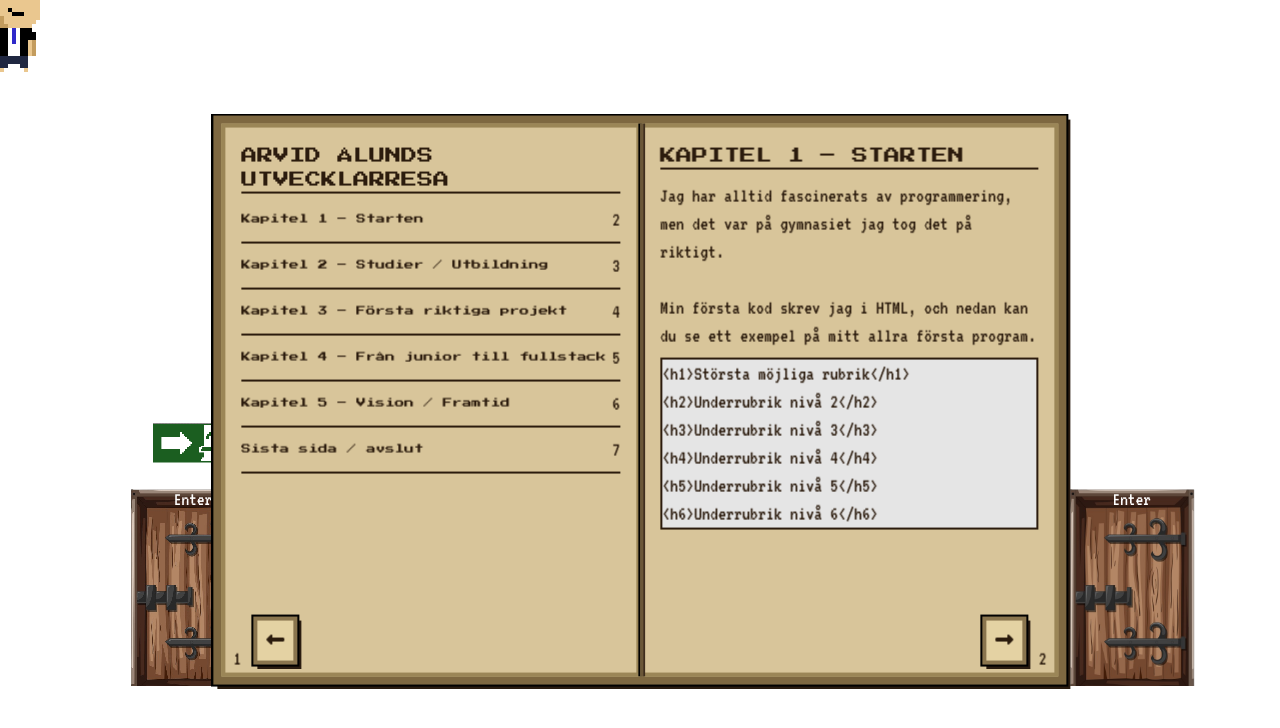
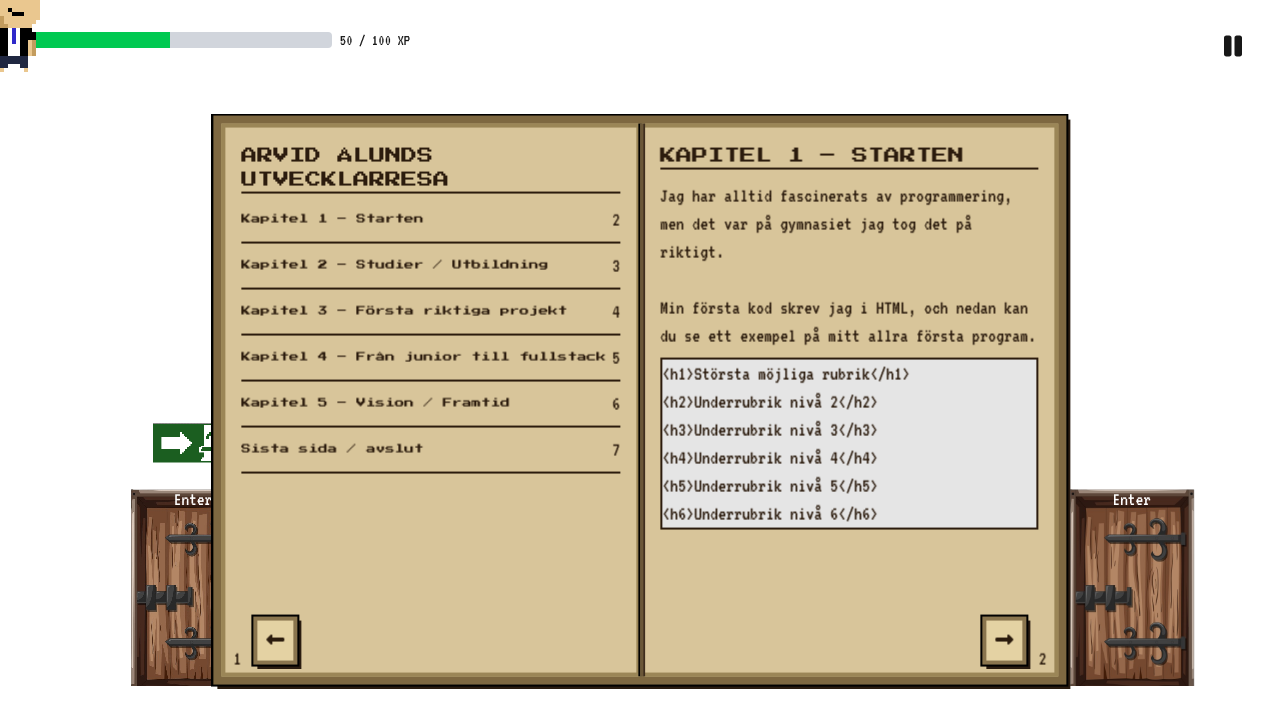
Before and after one commit to ArvidAlund/game-portfolio, a Next.js app: page /aboutme in a window 1280 px wide. Shown: the top 728 px of the page. Built offline with nearby package versions, Linux system fonts and the light colour scheme.

Commit message:
Skapat ett UI för player för xp och pausmeny

```diff
--- a/src/app/aboutme/page.jsx
+++ b/src/app/aboutme/page.jsx
@@ -7,6 +7,7 @@ import Character from "../components/scen/character"
 import Floor from "../components/scen/house/floor"
 import Door from "../components/scen/house/door"
 import Book from "../components/book/book"
+import PlayerUI from "../components/playerUI/playerUI"
 
 export default function Aboutme(){
     useEffect(()=>{
@@ -19,5 +20,6 @@ export default function Aboutme(){
     <Door img="/pixelart/assets/house/doors/wood.png"/>
     <Door img="/pixelart/assets/house/doors/wood.png" exit={true}/>
     <Book/>
+    <PlayerUI/>
     </section>
 }
--- /dev/null
+++ b/src/app/components/playerUI/playerUI.jsx
@@ -0,0 +1,34 @@
+import PlayerXp from "./playerXp"
+import { FontAwesomeIcon } from "@fortawesome/react-fontawesome"
+import { faPause, faPlay } from "@fortawesome/free-solid-svg-icons"
+import { useState, useEffect, useRef } from "react"
+import { gsap } from "gsap/gsap-core"
+
+export default function PlayerUI(){
+    const uiRef = useRef(null);
+    const [openPause, setOpenPause] = useState(false)
+
+    useEffect(()=>{
+        gsap.fromTo(uiRef.current, {y:-100, opacity:0},{y:0, opacity:1, duration:1, ease:"power2.out"})
+    },[])
+
+    useEffect(() => {
+        const handleKeyDown = (e) => {
+            if (e.key === "Escape") {
+            setOpenPause(prev => !prev);
+            }
+        };
+
+        window.addEventListener("keydown", handleKeyDown);
+
+        // Cleanup
+        return () => {
+            window.removeEventListener("keydown", handleKeyDown);
+        };
+    }, []);
+
+    return <section className="fixed top-0 left-0 w-full h-1/10 flex justify-between z-20" ref={uiRef}>
+        <PlayerXp/>
+        <button className="cursor-pointer p-8 text-2xl" onClick={()=>setOpenPause(prev=>!prev)}><FontAwesomeIcon icon={openPause ? faPlay : faPause}/></button>
+    </section>
+}
--- /dev/null
+++ b/src/app/components/playerUI/playerXp.jsx
@@ -0,0 +1,18 @@
+export default function PlayerXp({xp = 50}){
+    const levels = [100, 200, 250, 400];
+    const levelXp = [100,200,250,400];
+    let currentLevel = levels.findIndex(lvlXp => xp < lvlXp);
+    if (currentLevel === -1) currentLevel = levels.length;
+    const fillPercent = Math.min((xp / levelXp[currentLevel]) * 100, 100);
+    return <div className="w-1/3 flex p-2 items-center">
+        <div className="w-full h-4 bg-gray-300 rounded overflow-hidden mr-2">
+            <div
+            className="h-full bg-green-500 transition-all duration-500"
+            style={{width: `${fillPercent}%`}}
+            />
+        </div>
+        <div className="flex flex-nowrap w-25">
+            <span className="flex">{xp} / {levelXp[currentLevel]} XP</span>
+        </div>
+    </div>
+}
--- a/src/app/page.js
+++ b/src/app/page.js
@@ -5,6 +5,7 @@ import TipsContainer from "./components/scen/tipsContainer"
 import Terrain from "./components/scen/generateTerrain"
 import ChangeSide from "./hooks/animations/changeSide"
 import { useState, useMemo, useEffect } from "react"
+import PlayerUI from "./components/playerUI/playerUI"
 
 export default function Home() {
   const [menuClosed, setMenuClosed] = useState(false)
@@ -40,6 +41,7 @@ export default function Home() {
           <Character />
           {!menuClosed ? <StartScreen onClose={handleCloseStartScreen}/> : <TipsContainer />}
           <ChangeSide/>
+          <PlayerUI/>
         </>
       )}
     </div>
```
Also changed, not shown: public/kod-bilder/start.png (deleted), src/app/components/playerUI/pauseMenu.jsx (added).
